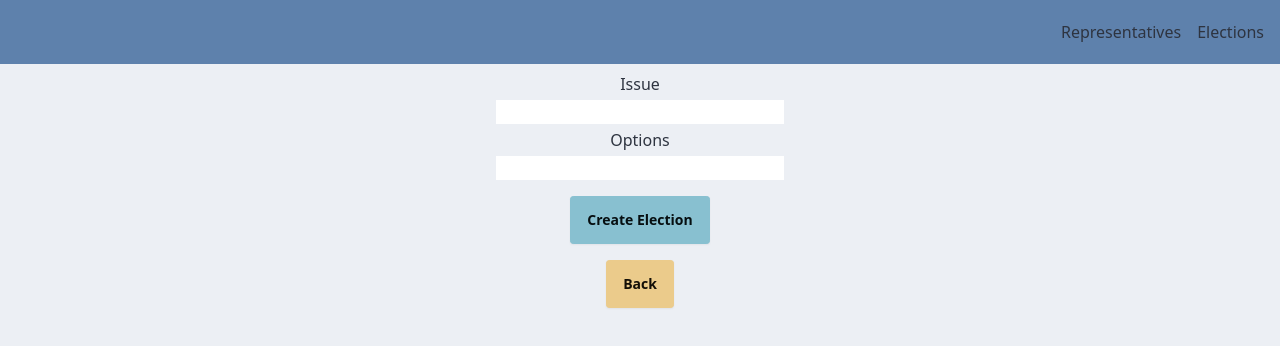
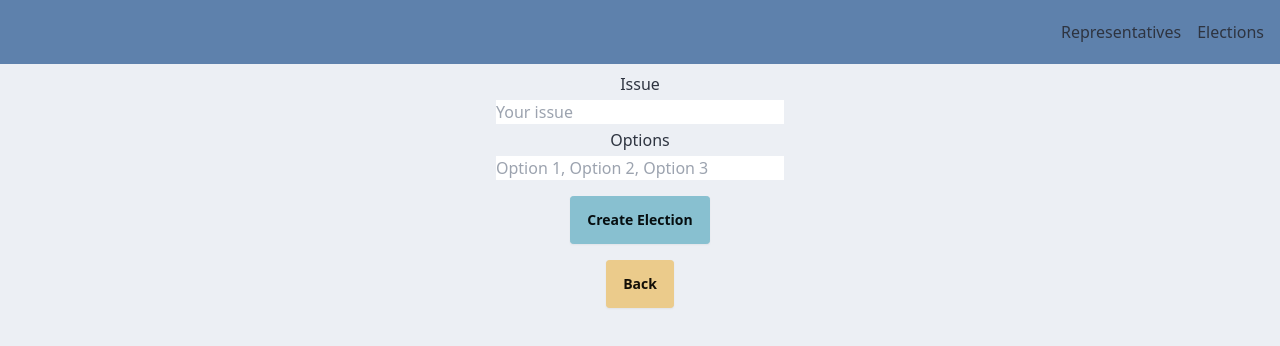
Before and after one commit to DefyCab/final_assignment, a Next.js app: page /elections/create in a window 1280 px wide. Shown: the top 346 px of the page. Built offline with nearby package versions, Linux system fonts and the light colour scheme; no server answers.

Commit message:
fix typo and and placeholdes on createElection

```diff
--- a/src/features/elections/components/create-elections.tsx
+++ b/src/features/elections/components/create-elections.tsx
@@ -17,11 +17,11 @@ export function CreateElection() {
         <label className="m-1" htmlFor="issue">
           Issue
         </label>
-        <input required className="w-72" type="text" name="issue" />
+        <input required className="w-72" type="text" name="issue" placeholder="Your issue" />
         <label className="m-1" htmlFor="issue">
           Options
         </label>
-        <input required className="w-72" type="text" name="options" />
+        <input required className="w-72" type="text" name="options" placeholder="Option 1, Option 2, Option 3" />
         <button type="submit" className="btn btn-accent mt-4">
           Create Election
         </button>
--- a/src/features/elections/repository.ts
+++ b/src/features/elections/repository.ts
@@ -42,7 +42,7 @@ export function createRepository(db: Db) {
     },
     create: async (election: CreateElection) => {
       try {
-        const electionToValidate = ElectionsSchema.safeParse(election);
+        const electionToValidate = CreateElectionsSchema.safeParse(election);
 
         if (!electionToValidate.success) {
           return console.log(electionToValidate.error.message);
```
